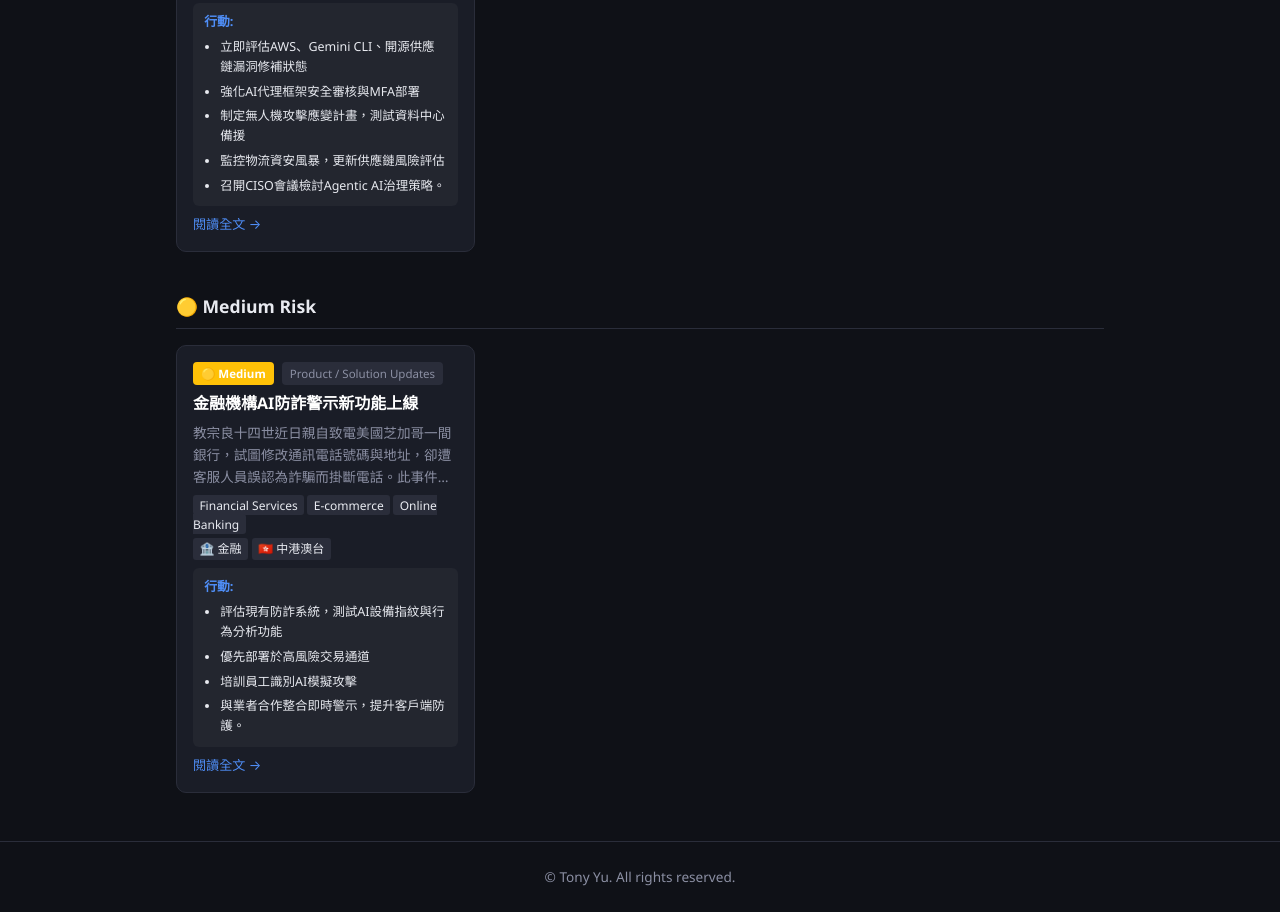
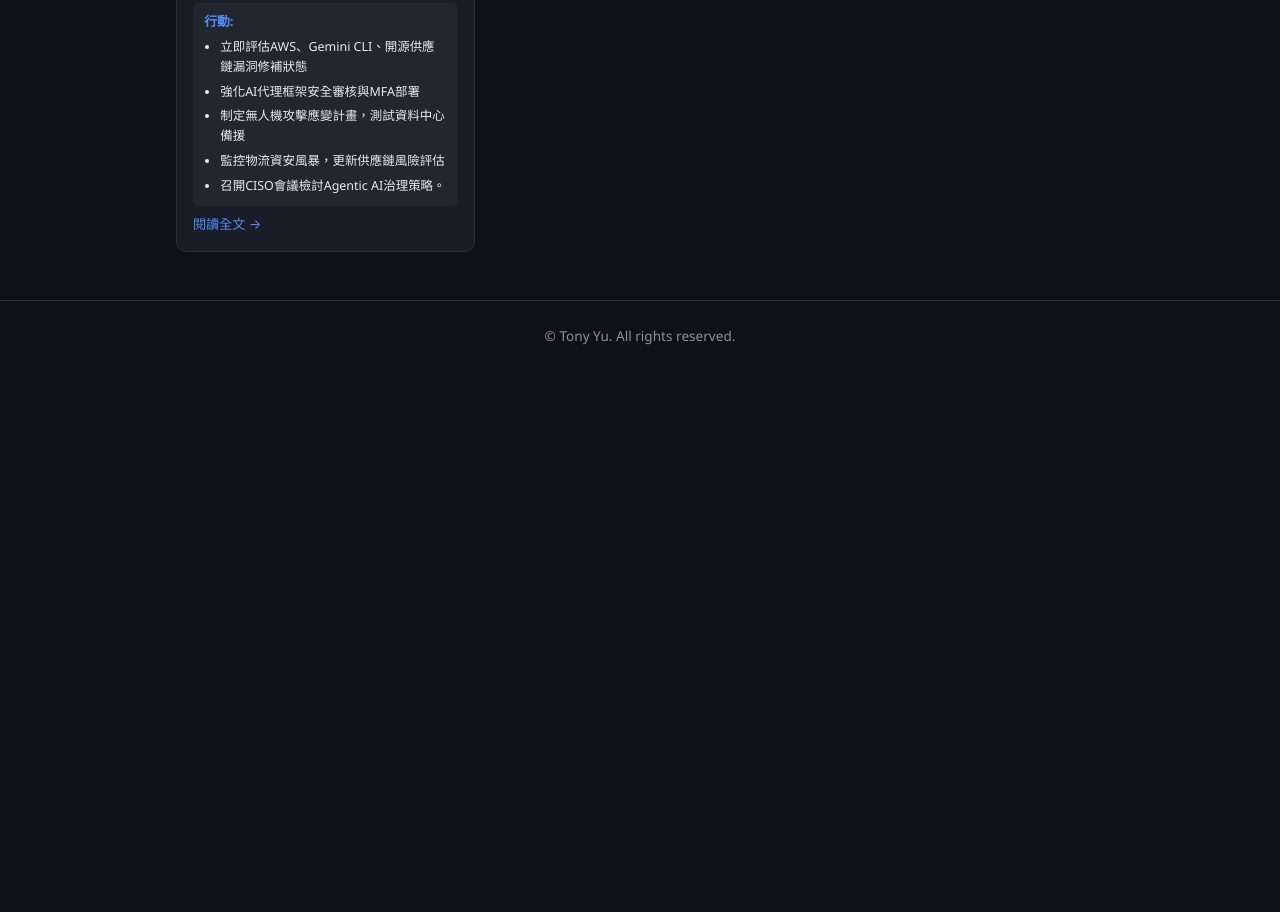
Before and after one commit to tyhk/tyhk.github.io, a plain HTML site: page docs/index.html in a window 1280 px wide. Shown: the part 2262-3174 px from the top of the page. After the commit the page ends 2633 px from the top, so only its background shows below. Drawn offline with Linux system fonts and the light colour scheme.

Commit message:
Daily digest 2026-05-11 — 8 stories

```diff
--- a/docs/index.html
+++ b/docs/index.html
@@ -30,7 +30,7 @@
 
 美國名校如哈佛、史丹福、普林斯頓、加州大學洛杉磯分校、耶魯、MIT受波及，學生登入時見駭客訊息及院校名單連結。澳洲昆州、塔州公立學校、TasTAFE、墨爾本大學、Flinders大學、RMIT、悉尼科技大學（UTS）確認影響，部分聊天內容外洩，但無密碼、出生日期、財務或政府ID證據。香港五機構通報逾4萬人資料洩露：理工大學4.2萬人（姓名、電郵）、建造學院2,500人（加課程訊息）、科大、演藝學院、教育城（姓名、電郵、成績、帳戶）。
 
-Instructure聘外部專家調查，平台部分恢復有限功能（如印第安納大學IU），強調無敏感憑證外洩。各機構正評估風險並通知用戶，引發全球校園恐慌。（298字）</p>
+Instructure聘外部專家調查，平台部分恢復有限功能（如印第安納大學IU），強調無敏感憑證外洩。各機構正評估風險並通知用戶，引發全球校園恐慌。</p>
   <div class="story-meta">
     <span class="industries"><span class="ind-tag">Education</span> <span class="ind-tag">Higher Education</span> <span class="ind-tag">EdTech</span></span>
     <span class="flag-tag">🏦 金融</span> <span class="flag-tag">🇭🇰 中港澳台</span>
@@ -59,7 +59,7 @@ Instructure聘外部專家調查，平台部分恢復有限功能（如印第安
 
 FBI建議5項立即防護步驟：1.更改預設管理員密碼，使用強密碼（至少12字元，含大小寫、數字、符號）；2.啟用路由器韌體自動更新，或手動檢查最新版本；3.停用遠端管理（Remote Management）功能，避免外部存取；4.檢查並移除未知裝置，確保僅授權設備連線；5.考慮升級至支援WPA3加密的新路由器。CNET強調，此攻擊不限美國，全球用戶均受威脅，FBI已透過CISA（網路安全與基礎設施安全局）發布技術警報，詳列受影響型號如Ubiquiti EdgeRouter及Netgear ProSAFE。
 
-報導無其他來源比較，但FBI聲明突出GRU自2022年烏克蘭衝突以來活動加劇，近期掃描逾17,000台美國路由器。專家提醒，路由器為家庭網路門戶，入侵恐導致資料外洩或DDoS攻擊。用戶應即刻執行上述步驟，降低風險。（248字）</p>
+報導無其他來源比較，但FBI聲明突出GRU自2022年烏克蘭衝突以來活動加劇，近期掃描逾17,000台美國路由器。專家提醒，路由器為家庭網路門戶，入侵恐導致資料外洩或DDoS攻擊。用戶應即刻執行上述步驟，降低風險。</p>
   <div class="story-meta">
     <span class="industries"><span class="ind-tag">Government</span> <span class="ind-tag">Commercial</span> <span class="ind-tag">Critical Infrastructure</span></span>
     <span class="flag-tag">🏦 金融</span> <span class="flag-tag">🇭🇰 中港澳台</span>
@@ -106,7 +106,7 @@ FBI建議5項立即防護步驟：1.更改預設管理員密碼，使用強密
 
 該手法獨特之處在於「**21*」轉接碼設定，刑事局呼籲民眾接獲要求下載不明APP、綁定信用卡或輸入此碼時，立即提高警覺、停止操作，絕勿提供網銀證券帳密。另有報導提及Meta外洩密碼攻擊或涉及香港居民，刑事局同步提醒防範跨境風險。
 
-單一來源（nownews，2024年報導）詳細案例：新北受害者遭接管手機，噴366萬；無其他連結比較，強調詐騙從「資料竊取」升級「金融全控」，呼籲全民警惕。（198字）</p>
+單一來源（nownews，2024年報導）詳細案例：新北受害者遭接管手機，噴366萬；無其他連結比較，強調詐騙從「資料竊取」升級「金融全控」，呼籲全民警惕。</p>
   <div class="story-meta">
     <span class="industries"><span class="ind-tag">金融服務</span> <span class="ind-tag">社交媒體</span> <span class="ind-tag">零售電商</span></span>
     <span class="flag-tag">🏦 金融</span> <span class="flag-tag">🇭🇰 中港澳台</span>
@@ -134,7 +134,7 @@ FBI建議5項立即防護步驟：1.更改預設管理員密碼，使用強密
 
 SWK Technologies指出，中小企業（SMB）首需評估適用性，其管理服務提供者（MSP）可協助準備；CPPA標準化監管影響評估（SRIA）文件詳述規則涵蓋：(1)更新既有CCPA規範；(2)釐清保險公司遵守時點；(3)CSA執行頻率（每年或重大變動時）；(4)風險評估（RA）要求；(5)消費者存取權運作化。企業須經網頁入口年度或間歇提交文件，CPPA IT部門將開發系統接收。與聯邦VA規範（VAAR 852）比較，後者強調承包商IT資源現場檢查、年度隱私訓練證書及行為規則簽署，側重政府合約；無明顯差異，但CCPA更廣泛適用民間企業。
 
-San Diego市文件僅提財務審計，無網絡安全細節。企業應及早盤點控制缺口，預防2026年執法風險。（248字）</p>
+San Diego市文件僅提財務審計，無網絡安全細節。企業應及早盤點控制缺口，預防2026年執法風險。</p>
   <div class="story-meta">
     <span class="industries"><span class="ind-tag">All Industries</span> <span class="ind-tag">Technology</span> <span class="ind-tag">Finance</span> <span class="ind-tag">Healthcare</span></span>
     <span class="flag-tag">🏦 金融</span> <span class="flag-tag">🇭🇰 中港澳台</span>
@@ -155,7 +155,7 @@ San Diego市文件僅提財務審計，無網絡安全細節。企業應及早
   <h2><a href="stories/2026_05_11/story_132.html">俄GRU入侵路由器FBI安全警報</a></h2>
   <p class="story-summary">俄羅斯軍事情報局（GRU）近期發動網路攻擊，滲透美國及歐洲消費級路由器與小型辦公/家庭網路，FBI因此發布安全建議。SOFREP報導顯示，俄駭客不僅劫持路由器入侵美國客廳裝置，還針對烏克蘭援助物流系統發動行動，試圖監控邊境運輸（來源[1][2]）。美國國家安全局（NSA）指出，駭客瞄準美國與歐洲防務、運輸及物流企業，入侵港口、機場及鐵路系統，並試圖存取逾10,000台網際網路連網攝影機，主要位於烏克蘭、羅馬尼亞、波蘭等國邊境要衝，以掌握援助時程及運輸細節（來源[2]，獨有數字10,000）。
 
-攻擊手法包括魚叉式網路釣魚（spearphishing）及漏洞利用，雖無新穎技術，但執行精準，為莫斯科提供援助情報（來源[2]）。[1]強調內部威脅與聯邦系統漏洞，擴及國家安全；[2]補充北韓戰艦失敗、南韓否認美軍撤出等脈絡。[3]分析稱，烏克蘭戰爭中網路戰僅為配角，未發揮決定性作用；[4]討論停止俄相關網路行動恐成美軍歐洲盲點。整體顯示俄網路行動系統性，FBI呼籲升級路由器安全，防範GRU滲透。（248字）</p>
+攻擊手法包括魚叉式網路釣魚（spearphishing）及漏洞利用，雖無新穎技術，但執行精準，為莫斯科提供援助情報（來源[2]）。[1]強調內部威脅與聯邦系統漏洞，擴及國家安全；[2]補充北韓戰艦失敗、南韓否認美軍撤出等脈絡。[3]分析稱，烏克蘭戰爭中網路戰僅為配角，未發揮決定性作用；[4]討論停止俄相關網路行動恐成美軍歐洲盲點。整體顯示俄網路行動系統性，FBI呼籲升級路由器安全，防範GRU滲透。</p>
   <div class="story-meta">
     <span class="industries"><span class="ind-tag">Government</span> <span class="ind-tag">Military</span> <span class="ind-tag">Critical Infrastructure</span> <span class="ind-tag">SOHO</span></span>
     <span class="flag-tag">🇭🇰 中港澳台</span>
@@ -203,7 +203,7 @@ LinkedIn求職詐騙猖獗，LinkedIn調查逾8,500名美、英、印、德、
 
 微軟揭露釣魚活動，使用假合規通知誘騙35,000用戶（橫跨13,000機構、26國，主攻美國）登入偽造頁面，Defender研究團隊追蹤。
 
-Cifas職場詐欺趨勢調查2,000名英國大型企業（逾1,000員工）員工，顯示內鬼如販售登入憑證或兼差競爭對手，被視為可接受行為。（248字）</p>
+Cifas職場詐欺趨勢調查2,000名英國大型企業（逾1,000員工）員工，顯示內鬼如販售登入憑證或兼差競爭對手，被視為可接受行為。</p>
   <div class="story-meta">
     <span class="industries"><span class="ind-tag">科技</span> <span class="ind-tag">雲端服務</span> <span class="ind-tag">AI</span> <span class="ind-tag">物流</span></span>
     <span class="flag-tag">🏦 金融</span> <span class="flag-tag">🇭🇰 中港澳台</span>
@@ -219,28 +219,6 @@ Cifas職場詐欺趨勢調查2,000名英國大型企業（逾1,000員工）員
     </ul>
   </div>
   <a href="stories/2026_05_11/story_143.html" class="read-more">閱讀全文 →</a>
-</article></div></section><section class="risk-section"><h3>🟡 Medium Risk</h3><div class="cards-grid">
-<article class="story-card" data-risk="Medium">
-  <div class="story-header">
-    <span class="risk-badge" style="background:#ffc107">🟡 Medium</span>
-    <span class="category-badge">Product / Solution Updates</span>
-  </div>
-  <h2><a href="stories/2026_05_11/story_130.html">金融機構AI防詐警示新功能上線</a></h2>
-  <p class="story-summary">教宗良十四世近日親自致電美國芝加哥一間銀行，試圖修改通訊電話號碼與地址，卻遭客服人員誤認為詐騙而掛斷電話。此事件由教宗哥哥「約翰」向媒體透露，銀行客服明顯不信其說法，導致修改程序中斷，最終需芝加哥一位神職人員出面協助解決。報導日期為2026年5月10日，源自華視新聞網國際版，強調客服對高知名度人士的身份驗證疏失，凸顯詐騙來電防範機制過度嚴格，可能誤傷合法客戶。無其他來源比較，本報導獨有細節包括具體修改項目（通訊電話與地址）、哥哥姓名「約翰」及神職人員介入。事件呼籲金融機構優化警示功能，平衡防詐與客戶體驗，避免類似烏龍。（198字）</p>
-  <div class="story-meta">
-    <span class="industries"><span class="ind-tag">Financial Services</span> <span class="ind-tag">E-commerce</span> <span class="ind-tag">Online Banking</span></span>
-    <span class="flag-tag">🏦 金融</span> <span class="flag-tag">🇭🇰 中港澳台</span>
-  </div>
-  <div class="story-action">
-    <strong>行動:</strong>
-    <ul class="action-list">
-      <li>評估現有防詐系統，測試AI設備指紋與行為分析功能</li>
-<li>優先部署於高風險交易通道</li>
-<li>培訓員工識別AI模擬攻擊</li>
-<li>與業者合作整合即時警示，提升客戶端防護。</li>
-    </ul>
-  </div>
-  <a href="stories/2026_05_11/story_130.html" class="read-more">閱讀全文 →</a>
 </article></div></section>
   </main>
   <footer>
```
Also changed, not shown: docs/stories/2026_05_11/index.html (+6 -28 lines), docs/stories/2026_05_11/story_121.html (+1 -1 lines), docs/stories/2026_05_11/story_122.html (+1 -1 lines), docs/stories/2026_05_11/story_126.html (+1 -1 lines), docs/stories/2026_05_11/story_129.html (+1 -1 lines), docs/stories/2026_05_11/story_132.html (+1 -1 lines), docs/stories/2026_05_11/story_143.html (+1 -1 lines).
